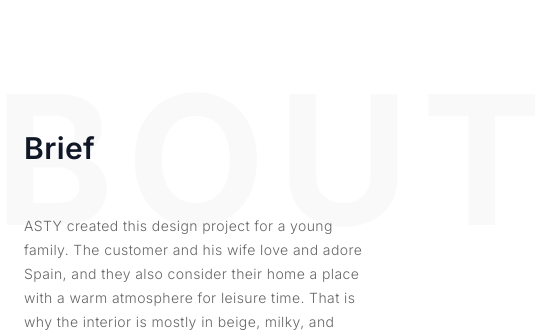
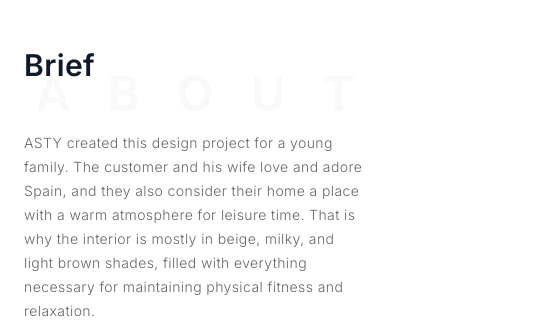
Before and after one commit to nikolaynizruhin/asty, a Next.js app: page /projects/1 in a window 390 px wide. Shown: the part 466-798 px from the top of the page, 542 px wide, since content can reach past the window. Built offline with nearby package versions, Linux system fonts and the light colour scheme.

Commit message:
Make title responsive

```diff
--- a/app/components/about.tsx
+++ b/app/components/about.tsx
@@ -3,8 +3,8 @@ import Title from "@/components/title"
 export default function About() {
   return (
     <div className="bg-white py-24 sm:py-32">
+      <Title text="ПРО НАС" className="-mb-28 mx-[9vw]" />
       <div className="mx-auto max-w-4xl px-6 lg:px-8">
-        <Title text="ПРО НАС" className="-mb-28 -mx-44" />
         <div className="mx-auto max-w-2xl lg:mx-0 lg:max-w-none">
           <h2 className="mt-2 text-3xl font-semibold text-gray-900 sm:text-3xl max-w-[250px] tracking-wide">
             We design every project as a one-off
--- a/app/components/career.tsx
+++ b/app/components/career.tsx
@@ -3,8 +3,8 @@ import Title from "@/components/title";
 export default function Career() {
   return (
     <div className="bg-white py-24 sm:py-32">
+      <Title text="КАР’ЄРА" className="-mb-28 mx-[9vw]" />
       <div className="mx-auto max-w-4xl px-6 lg:px-8">
-        <Title text="КАР’ЄРА" className="-mb-28 -mx-44" />
         <div className="mx-auto max-w-2xl lg:mx-0 lg:max-w-none">
           <h2 className="mt-2 text-3xl font-semibold text-gray-900 sm:text-3xl max-w-[250px] tracking-wide">
             Стати частинкою нашої команди
--- a/app/projects/[slug]/components/about.tsx
+++ b/app/projects/[slug]/components/about.tsx
@@ -3,8 +3,8 @@ import Title from "@/components/title"
 export default function About() {
   return (
     <div className="bg-white py-24 sm:py-32">
+      <Title text="ABOUT" className="-mb-28 mx-[9vw]" />
       <div className="mx-auto max-w-4xl px-6 lg:px-8">
-        <Title text="ABOUT" className="-mb-40 -mx-44" />
         <div className="mx-auto max-w-2xl lg:mx-0 lg:max-w-none">
           <div className="mt-10 grid max-w-xl grid-cols-1 gap-8 tracking-wide lg:max-w-none lg:grid-cols-2">
             <div>
--- a/app/projects/components/projects.tsx
+++ b/app/projects/components/projects.tsx
@@ -39,7 +39,7 @@ const projects = [
 export default function Projects() {
   return (
     <div className="bg-white py-24 sm:py-56 px-16">
-      <Title text="ПРОЄКТИ" className="px-8" />
+      <Title text="ПРОЄКТИ" className="px-[3vw]" />
       <div className="text-xs text-[#828282] mt-11">
         <button className="text-[#121212] mr-24 pr-4">ALL</button>
         <button className="mr-24 pr-4">ARCHITECTURE</button>
--- a/components/title.tsx
+++ b/components/title.tsx
@@ -1,6 +1,6 @@
 export default function Title({ text, className = '' }: { text: string, className: string }) {
   return (
-    <h1 className={`flex justify-between text-[180px] font-bold leading-none text-black opacity-[0.02] ${className}`}>
+    <h1 className={`flex justify-between text-[12.5vw] font-bold leading-none text-black opacity-[0.02] ${className}`}>
       {text.split('').map((character, index) => <span key={index}>{character}</span>)}
     </h1>
   )
```
